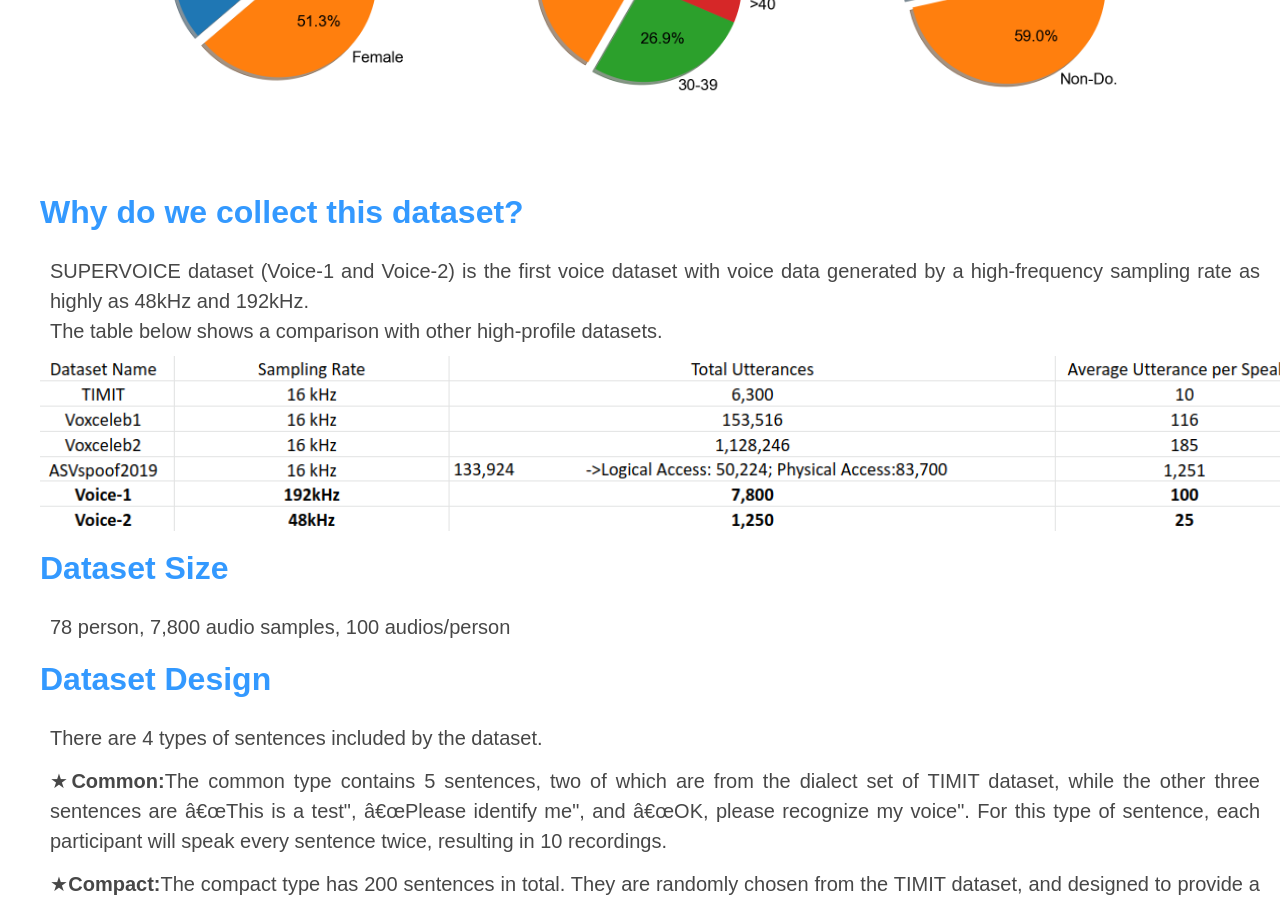
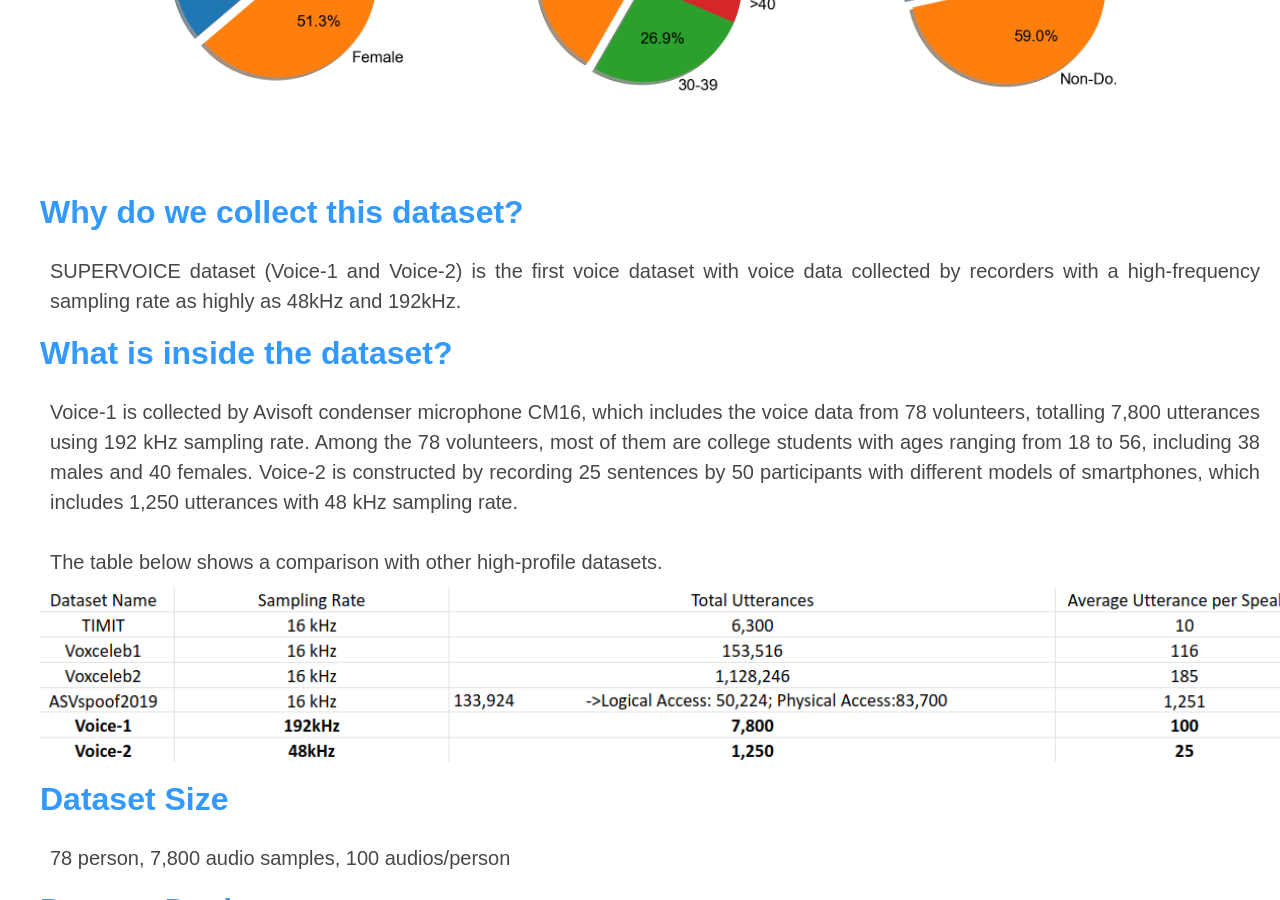
Before and after one commit to supervoiceapp/supervoiceapp.github.io, a Jekyll site: the page built from index.md, in a window 1280 px wide and 900 px high, scrolled down 731 px. Built offline with Jekyll 4.4.1, drawn with Linux system fonts in a browser that asks for light colours.

Commit message:
Thu Oct 28 22:07:28 EDT 2021

```diff
--- a/_layouts/default.html
+++ b/_layouts/default.html
@@ -98,7 +98,12 @@
 							<br>-->
 							<h2> Why do we collect this dataset?</h2>
 							<p class="answer">
-							SUPERVOICE dataset (Voice-1 and Voice-2) is the first voice dataset with voice data generated by a high-frequency sampling rate as highly as 48kHz and 192kHz. <br>
+							SUPERVOICE dataset (Voice-1 and Voice-2) is the first voice dataset with voice data collected by recorders with a high-frequency sampling rate as highly as 48kHz and 192kHz.
+							</p>
+
+							<h2> What is inside the dataset?</h2>
+							<p class="answer">
+							Voice-1 is collected by Avisoft condenser microphone CM16, which includes the voice data from 78 volunteers, totalling 7,800 utterances using 192 kHz sampling rate. Among the 78 volunteers, most of them are college students with ages ranging from 18 to 56, including 38 males and 40 females. Voice-2 is constructed by recording 25 sentences by 50 participants with different models of smartphones, which includes 1,250 utterances with 48 kHz sampling rate. <br><br>
 							The table below shows a comparison with other high-profile datasets.
 							</p>
 
```
